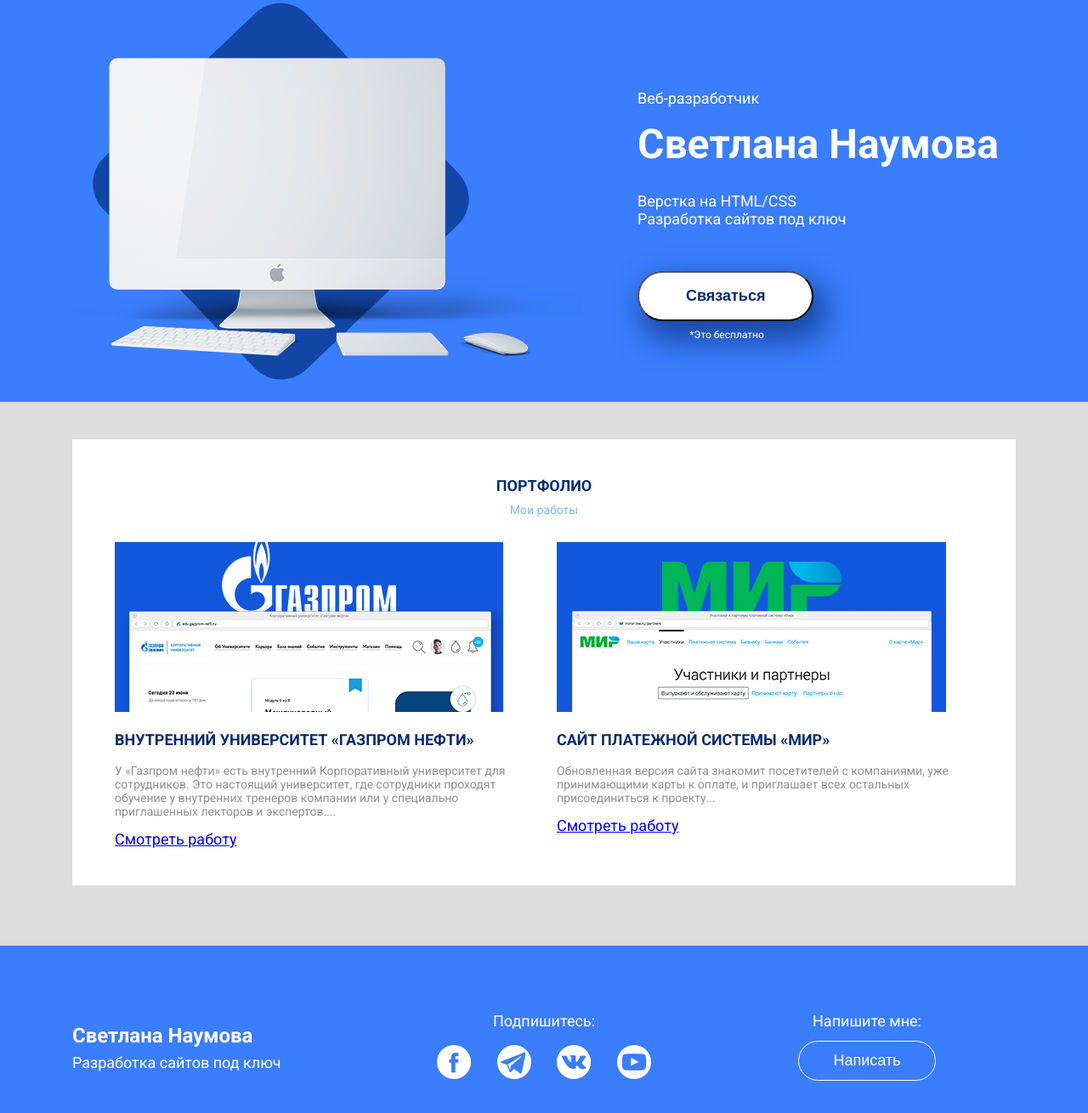
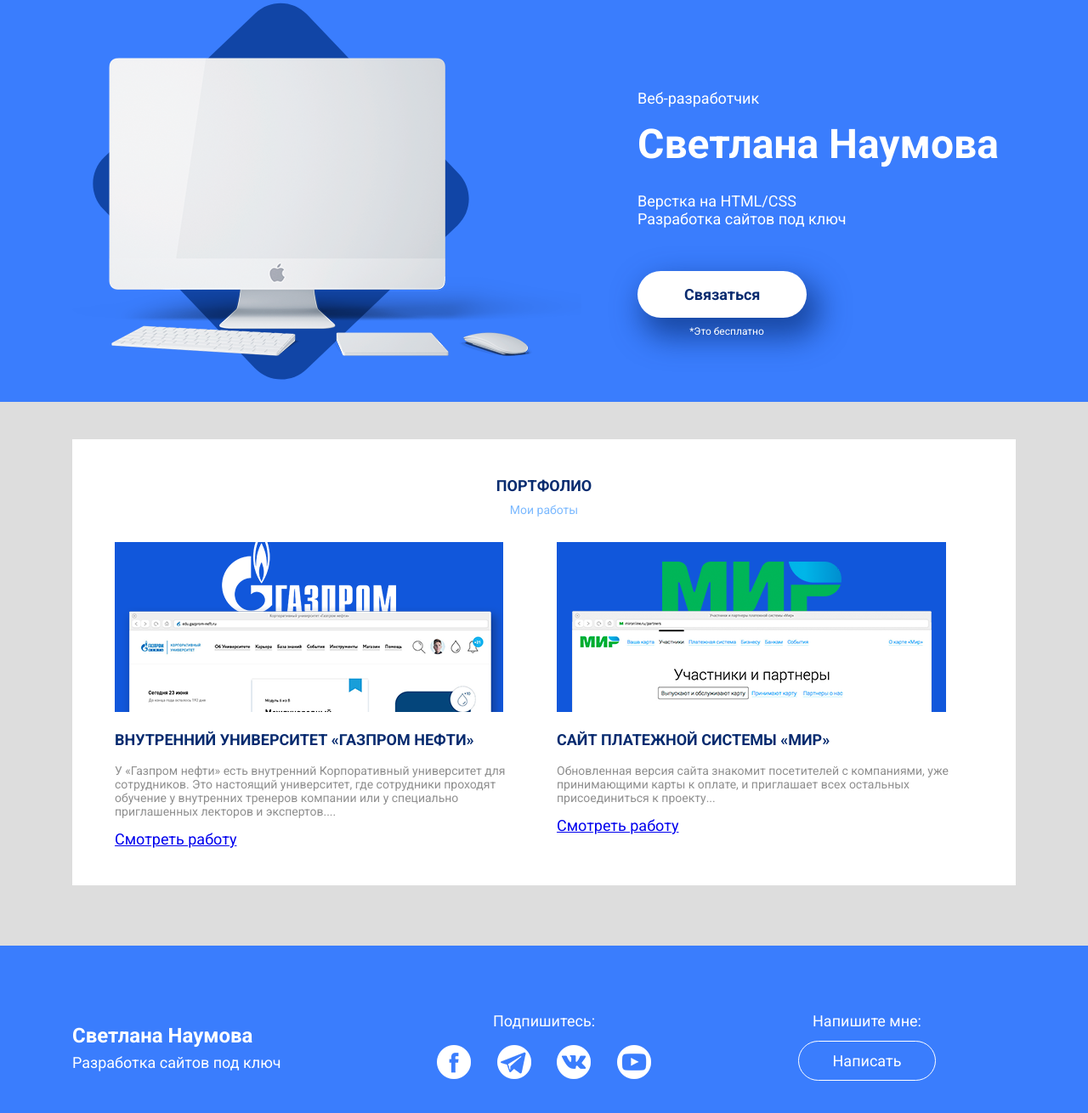
Before and after one commit to webdevsvetlana/webdev.github.io, a plain HTML site: page index.html in a window 1280 px wide. Shown: the part 56-1366 px from the top of the page at 85% size. Drawn offline with Linux system fonts and the light colour scheme.

Commit message:
Add files via upload

```diff
--- a/css/style.css
+++ b/css/style.css
@@ -25,6 +25,8 @@
 	margin-top: 20px;
 }
 .header-button{
+display: inline-block;
+text-decoration: none;
 box-shadow: 10px 17px 34px 6px rgba(18, 61, 145, 0.83);
 border-radius: 50px;
 background-color: #ffffff;
@@ -124,6 +126,7 @@
 }
 .footer-button{
 	display: inline-block;
+	text-decoration: none;
 	border: 1px solid #ffffff;
 	background-color: transparent;
 	color: #fff;
--- a/index.html
+++ b/index.html
@@ -35,7 +35,7 @@
 				<p class="header-subtitle">Верстка на HTML/CSS <br>
 Разработка сайтов под ключ</p>
 				<div class="header-button-block">
-					<button class="header-button">Связаться</button>
+					<a href="https://vk.com/naumava_svetlana" class="header-button">Связаться</a>
 				<small>*Это бесплатно</small>
 				</div>
 			</div>
@@ -94,7 +94,7 @@
 				<div class="col-md-4">
 					<div class="footer-cta-block">
 						<p class="footer-cta">Напишите мне:</p>
-					<button class="footer-button">Написать</button>
+					<a href="https://vk.com/naumava_svetlana" class="footer-button">Написать</a>
 					</div>
 				</div>
 			</div>
```
